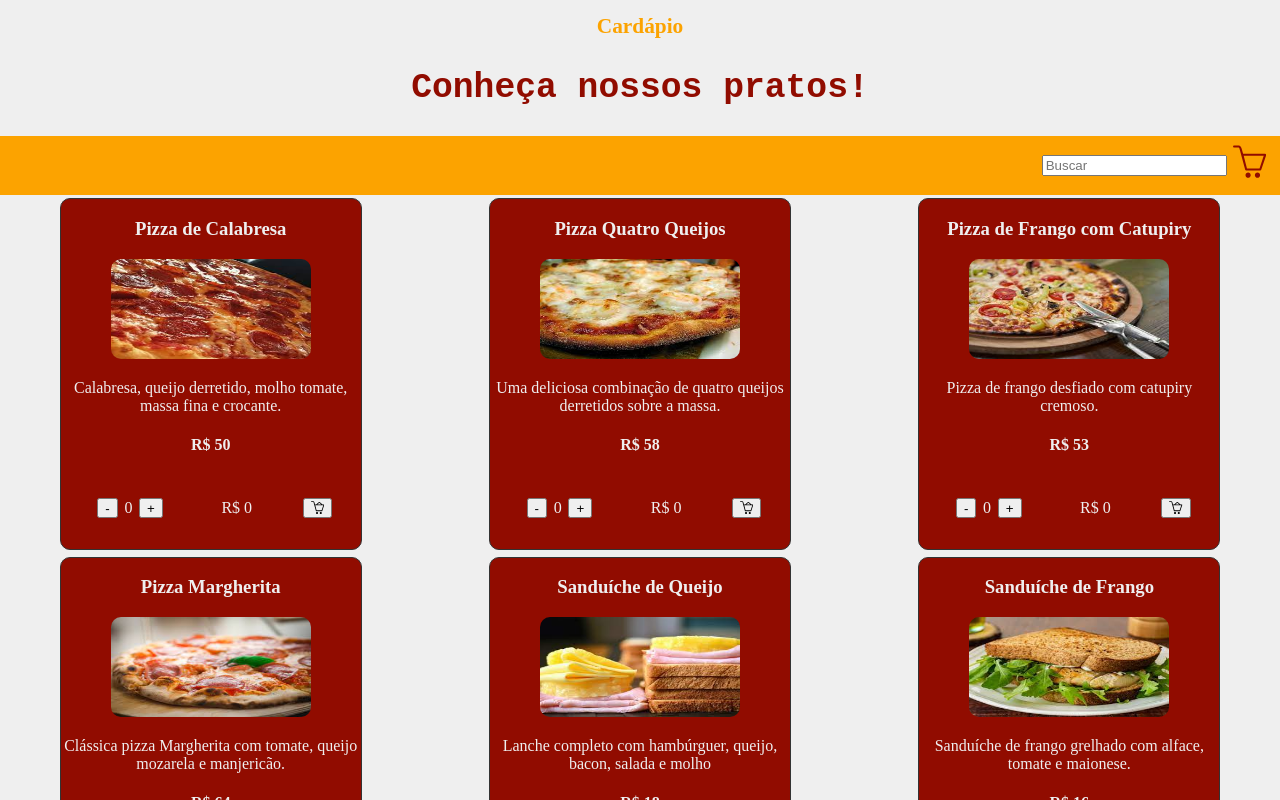
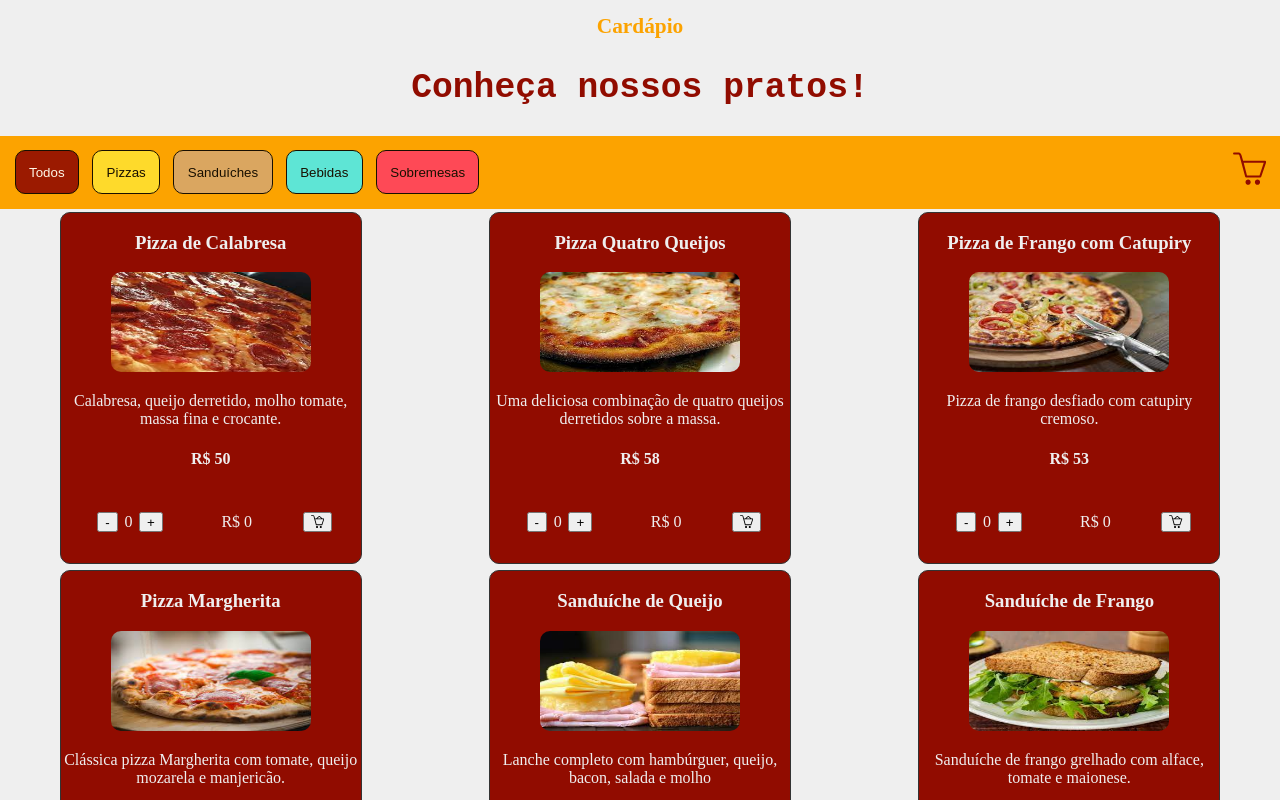
Before and after one commit to Jjunior112/Cardapio_virtual, a React (Vite) app: page / in a window 1280 px wide. Shown: the top 800 px of the page. Built offline with nearby package versions, Linux system fonts and the light colour scheme.

Commit message:
filtro por categoria dos itens

```diff
--- a/src/App.jsx
+++ b/src/App.jsx
@@ -6,7 +6,6 @@ import Header from './components/layout/Header';
 import Footer from './components/layout/Footer';
 
 import { useState, useEffect } from 'react';
-import Cart from './components/Cart';
 
 
 
@@ -17,6 +16,7 @@ function App() {
     {
       id: 1,
       nome: 'Pizza de Calabresa',
+      type:'pizza',
       desc: 'Calabresa, queijo derretido, molho tomate, massa fina e crocante.',
       img: 'pizza-calabresa.jpg',
       alt: 'pizza de clabresa',
@@ -26,6 +26,7 @@ function App() {
     {
       id: 2,
       nome: "Pizza Quatro Queijos",
+      type:'pizza',
       img: "quatro_queijos.jpg",
       alt: "Pizza Quatro Queijos",
       desc: "Uma deliciosa combinação de quatro queijos derretidos sobre a massa.",
@@ -35,6 +36,7 @@ function App() {
     {
       id: 3,
       nome: "Pizza de Frango com Catupiry",
+      type:'pizza',
       img: "frango_catupiry.jpg",
       alt: "Pizza de Frango com Catupiry",
       desc: "Pizza de frango desfiado com catupiry cremoso.",
@@ -44,6 +46,7 @@ function App() {
     {
       id: 4,
       nome: "Pizza Margherita",
+      type:'pizza',
       img: "margherita.jpg",
       alt: "Pizza Margherita",
       desc: "Clássica pizza Margherita com tomate, queijo mozarela e manjericão.",
@@ -52,6 +55,7 @@ function App() {
     {
       id: 5,
       nome: 'Sanduíche de Queijo',
+      type:'sanduiche',
       desc: 'Lanche completo com hambúrguer, queijo, bacon, salada e molho',
       img: 'sanduiche.jpg', alt: 'pizza de clabresa',
       preco: 18.00,
@@ -60,6 +64,7 @@ function App() {
     {
       id: 6,
       nome: "Sanduíche de Frango",
+      type:'sanduiche',
       img: "frango.jpg",
       alt: "Sanduíche de Frango",
       desc: "Sanduíche de frango grelhado com alface, tomate e maionese.",
@@ -68,6 +73,7 @@ function App() {
     {
       id: 7,
       nome: "Sanduíche Vegetariano",
+      type:'sanduiche',
       img: "vegetariano.jpg",
       alt: "Sanduíche Vegetariano",
       desc: "Opção vegetariana com alface, tomate, queijo e molho especial.",
@@ -76,6 +82,7 @@ function App() {
     {
       id: 8,
       nome: "Sanduíche de Carne Desfiada",
+      type:'sanduiche',
       img: "carne_desfiada.jpg",
       alt: "Sanduíche de Carne Desfiada",
       desc: "Sanduíche com carne bovina desfiada, cebola e molho barbecue.",
@@ -84,6 +91,7 @@ function App() {
     {
       id: 9,
       nome: "Sanduíche de Atum",
+      type:'sanduiche',
       img: "atum.jpg",
       alt: "Sanduíche de Atum",
       desc: "Sanduíche recheado com atum, milho, maionese e alface.",
@@ -92,6 +100,7 @@ function App() {
     {
       id: 10,
       nome: "Coca Cola 2l",
+      type:'bebida',
       img: "refrigerante.jpg",
       alt: "Refrigerante",
       desc: "Diversos sabores de refrigerante para acompanhar sua refeição.",
@@ -100,6 +109,7 @@ function App() {
     {
       id: 11,
       nome: "Coca Cola 600ml",
+      type:'bebida',
       img: "refrigerante.jpg",
       alt: "Refrigerante",
       desc: "Diversos sabores de refrigerante para acompanhar sua refeição.",
@@ -108,6 +118,7 @@ function App() {
     {
       id: 12,
       nome: "Pepsi 2l",
+      type:'bebida',
       img: "refrigerante.jpg",
       alt: "Refrigerante",
       desc: "Diversos sabores de refrigerante para acompanhar sua refeição.",
@@ -116,6 +127,7 @@ function App() {
     {
       id: 13,
       nome: "Antartica 2l",
+      type:'bebida',
       img: "refrigerante.jpg",
       alt: "Refrigerante",
       desc: "Diversos sabores de refrigerante para acompanhar sua refeição.",
@@ -124,6 +136,7 @@ function App() {
     {
       id: 14,
       nome: "Coca Cola lata",
+      type:'bebida',
       img: "refrigerante.jpg",
       alt: "Refrigerante",
       desc: "Diversos sabores de refrigerante para acompanhar sua refeição.",
@@ -133,6 +146,7 @@ function App() {
     {
       id: 15,
       nome: "Suco Natural de Laranja",
+      type:'bebida',
       img: "suco.jpg",
       alt: "Suco Natural",
       desc: "Variedade de sucos naturais feitos na hora.",
@@ -141,6 +155,7 @@ function App() {
     {
       id: 16,
       nome: "Suco Natural de Manga",
+      type:'bebida',
       img: "suco.jpg",
       alt: "Suco Natural",
       desc: "Variedade de sucos naturais feitos na hora.",
@@ -150,6 +165,7 @@ function App() {
     {
       id: 17,
       nome: "Suco Natural de Pêssego",
+      type:'bebida',
       img: "suco.jpg",
       alt: "Suco Natural",
       desc: "Variedade de sucos naturais feitos na hora.",
@@ -158,6 +174,7 @@ function App() {
     {
       id: 18,
       nome: "Mousse de Chocolate",
+      type:'sobremesa',
       img: "mousse_chocolate.jpg",
       alt: "Mousse de Chocolate",
       desc: "Mousse de chocolate aerado e cremoso, uma explosão de sabor.",
@@ -166,6 +183,7 @@ function App() {
     {
       id: 19,
       nome: "Tiramisù",
+      type:'sobremesa',
       img: "tiramisu.jpg",
       alt: "Tiramisù",
       desc: "Clássica sobremesa italiana à base de café, queijo mascarpone e cacau.",
@@ -174,6 +192,7 @@ function App() {
     {
       id: 20,
       nome: "Pudim",
+      type:'sobremesa',
       img: "pudim.jpg",
       alt: "Pudim",
       desc: "Pudim de leite com calda de caramelo, uma tentação irresistível.",
@@ -190,11 +209,12 @@ function App() {
   const [isEmpty, setEmpty] = useState('emptyCart')
   const [search, setSearch] = useState('');
   const [form,setForm] = useState(false);
+  const [isNavSticky, setIsNavSticky] = useState(false);
 
   var totalPrice = 0;
 
   const filteredMenu = search.length > 0
-    ? itens.filter((item) => item.nome.toLowerCase().includes(search))
+    ? itens.filter((item) => item.type.toLowerCase().includes(search))
     : [];
 
   const increment = () => {
@@ -214,7 +234,7 @@ function App() {
       setCartClass('cartHide')
     }
   }
-  const [isNavSticky, setIsNavSticky] = useState(false);
+
 
   useEffect(() => {
     const handleScroll = () => {
@@ -253,7 +273,6 @@ function App() {
       for (let i = 0; i < cart.length; i++) {
         pedido.push(cart[i].pedido);
         qtde.push(cart[i].qtde);
-
       }
 
       const message = 'Olá gostaria de pedir os seguintes itens:'
@@ -285,7 +304,12 @@ function App() {
   return (
     <>
       <div className={` ${isNavSticky ? 'sticky' : ''}`}>
-        <Header cart={cartShow} msg={msg} isEmpty={isEmpty} value={search} onChange={(e) => setSearch(e.target.value)} />
+        <Header cart={cartShow} msg={msg} isEmpty={isEmpty}
+        showAll={()=>setSearch('')}
+        showType1={()=>setSearch('pizza')}
+        showType2={()=>setSearch('sanduiche')}
+        showType3={()=>setSearch('bebida')}
+        showType4={()=>setSearch('sobremesa')} />
 
         <div className={cartClass}>
           <h3>Carrinho</h3>
@@ -381,7 +405,7 @@ function App() {
       <main>
 
         {
-          search.length > 0 ? (
+          search.length> 0 ? (
             filteredMenu.map((item, index) => (
               <div key={index}>
 
--- a/src/components/layout/Header.jsx
+++ b/src/components/layout/Header.jsx
@@ -2,14 +2,14 @@
 import NavBar from "./NavBar"
 
 
-const Header = ({ cart, msg,isEmpty,value,onChange }) => {
+const Header = ({ cart, msg,isEmpty,showAll,showType1,showType2,showType3,showType4 }) => {
 
     return (
         <header>
             <h1>Cardápio</h1>
             <h2>Conheça nossos pratos!</h2>
 
-            <NavBar cart={cart} msg={msg} isEmpty={isEmpty} value={value} onChange={onChange} />
+            <NavBar cart={cart} msg={msg} isEmpty={isEmpty} showAll={showAll} showType1={showType1} showType2={showType2} showType3={showType3} showType4={showType4}/>
 
         </header>
     )
--- a/src/components/layout/NavBar.jsx
+++ b/src/components/layout/NavBar.jsx
@@ -1,20 +1,31 @@
-import { SlBasket,SlBasketLoaded} from 'react-icons/sl'
+import { SlBasket, SlBasketLoaded } from 'react-icons/sl'
 
 
-const NavBar = ({value,onChange,msg,cart,isEmpty}) => {
+const NavBar = ({ msg, cart, isEmpty,showAll,showType1,showType2,showType3,showType4 }) => {
+
+
 
     return (
         <nav>
-            <input type="text" name="search" id="search" placeholder='Buscar' onChange={onChange}  value={value}/>
-            <p className={msg}>Adicionado com sucesso!</p>
-            <button onClick={cart} className={isEmpty} >{
-            (isEmpty==='emptyCart')?(
-            <SlBasket />
-            ):(
-                <SlBasketLoaded/>
-            )
+            <div>
+            <button className='menu all' onClick={showAll}>Todos</button>
+                <button className='menu pizza' onClick={showType1}>Pizzas</button>
+                <button className='menu sandwich' onClick={showType2}>Sanduíches</button>
+                <button className='menu liquor' onClick={showType3}>Bebidas</button>
+                <button className='menu dessert' onClick={showType4}>Sobremesas</button>
+            </div>
 
-            }</button>
+            <div className='cartNav'>
+                <p className={msg}>Adicionado com sucesso!</p>
+                <button onClick={cart} className={isEmpty} >{
+                    (isEmpty === 'emptyCart') ? (
+                        <SlBasket />
+                    ) : (
+                        <SlBasketLoaded />
+                    )
+
+                }</button>
+            </div>
         </nav>
     )
 }
--- a/src/index.css
+++ b/src/index.css
@@ -46,17 +46,49 @@ header h2 {
 nav {
   display: flex;
   text-align: center;
-  justify-content: end;
+  justify-content: space-between;
   align-items: center;
   background-color: var(--cor6);
   padding: .5em;
+}
+.cartNav{
+  display: flex;
 }
 
 nav button {
   background-color: transparent;
   border: none;
 }
-
+.menu{
+  padding: 1em;
+  border-radius: 10px;
+  border: 1px solid #000000;
+  margin: .5em;
+  opacity: 0.9;
+  transition: .5s ease-in-out;
+  color: #000000;
+}
+.menu:hover{
+  cursor: pointer;
+  transform: scale(1.1);
+  opacity: 1;
+}
+.all{
+  background-color: #910C00;
+  color: #fff;
+}
+.pizza{
+  background-color: #ffe030;
+}
+.sandwich{
+  background-color: #d7a76b;
+}
+.liquor{
+  background-color: #4deded;
+}
+.dessert{
+  background-color: rgb(255, 64, 96);
+}
 .emptyCart {
   font-size: 25pt;
   color: var(--cor3);
```
